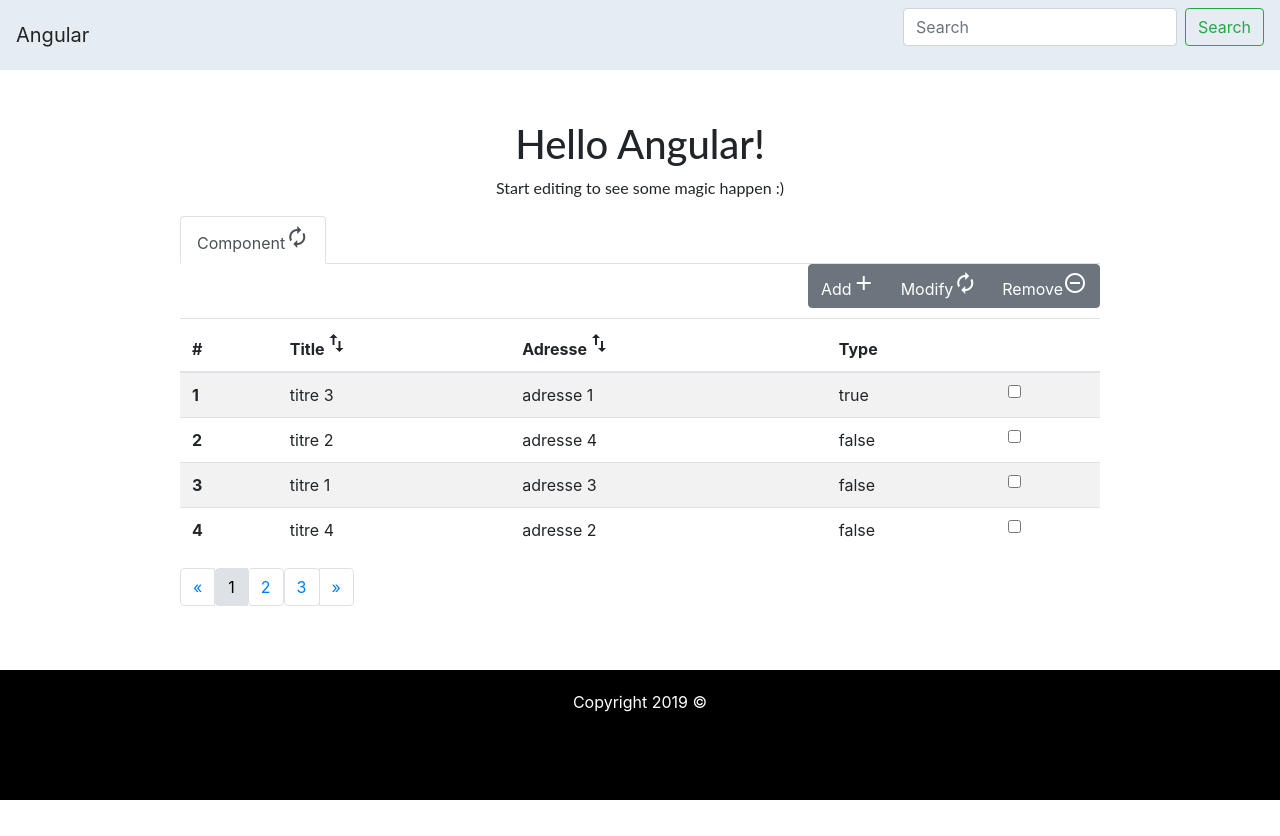
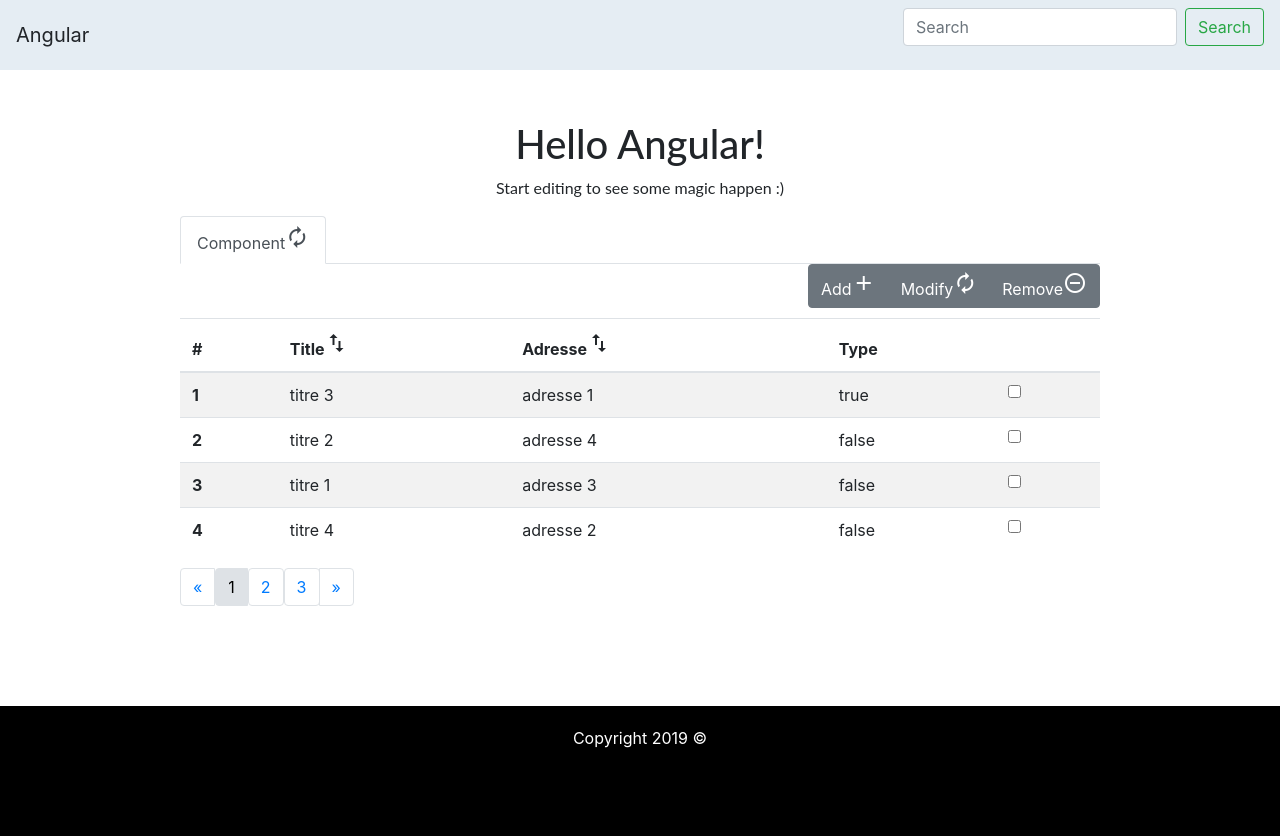
Before and after one commit to mjedli/angular-bootstrap-app-v2, an Angular app: page / in a window 1280 px wide. Before the commit the page ends 800 px from the top, so only its background shows below. Built offline with nearby package versions, Linux system fonts and the light colour scheme.

Commit message:
3 files modified

```diff
--- a/src/app/footer/footer.component.css
+++ b/src/app/footer/footer.component.css
@@ -10,6 +10,22 @@
   padding: 20px;
   position: fixed;
   right: 0
+}
+
+@media screen and (max-height: 800px) {
+.footer-app  {
+  left: 0;
+  bottom: 0;
+  width: 100%;
+  background-color: black;
+  color: white;
+  text-align: center;
+  height: 130px;
+  margin-top: 100px;
+  padding: 20px;
+  position: static;
+  right: 0
+}
 }
 
 @media screen and (min-width: 0px) and (max-width: 500px) {
--- a/src/app/table-component/table-component.component.css
+++ b/src/app/table-component/table-component.component.css
@@ -2,7 +2,7 @@
   width: 920px;
 }
 
-@media screen and (min-width: 415px) and (max-width: 769px) {
+@media screen and (min-width: 415px) and (max-width: 919px) {
   .tab-app{
     width: 580px;
   }
--- a/src/app/table/table.component.css
+++ b/src/app/table/table.component.css
@@ -10,7 +10,7 @@
   border-color: #dee2e6;
 }
 
-@media screen and (min-width: 415px) and (max-width: 769px) {
+@media screen and (min-width: 415px) and (max-width: 919px) {
   .tab-app{
     width: 580px;
     margin-top: 10px;
```
